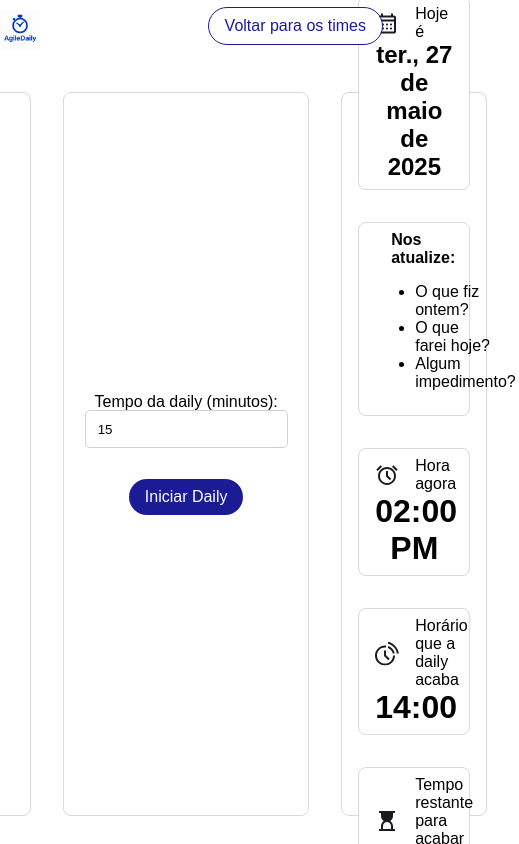
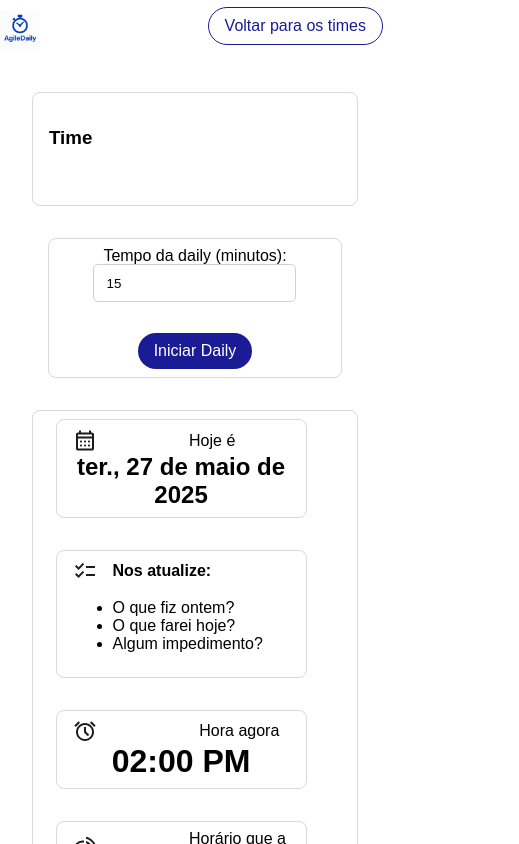
Before and after one commit to tms-5/interface-stopwatch, a Vue app: page /invite in a window 390 px wide. Shown: the top 844 px of the page, 519 px wide, since content can reach past the window. Built offline with nearby package versions, Linux system fonts and the light colour scheme.

Commit message:
feat: enhance DailyScreen and InfoDaily components with responsive design and IDs

```diff
--- a/src/components/DailyScreen/DailyScreen.vue
+++ b/src/components/DailyScreen/DailyScreen.vue
@@ -1,5 +1,5 @@
 <template>
-  <div class="d-flex w-100 h-100 justify-center align-items-center g-2">
+  <div class="d-flex w-100 h-100 justify-center align-items-center g-2" id="daily-screen">
     <div class="col w-25 align-start card">
       <MemberList :teamName="teamName" :members="localMembers" :spokenMembers="spokenMembers"
         :optionalMembers="localOptionalMembers" :spokenOptional="spokenOptional" @move-to-required="moveToRequired"
@@ -272,9 +272,9 @@ export default {
 
       this.spokenOptional = this.spokenOptional.filter(m => m !== member);
 
-        if (!this.localMembers.includes(member)) {
+      if (!this.localMembers.includes(member)) {
         this.localMembers.splice(index, 0, member);
-    }
+      }
 
       this.remainingOptional = newOptional.filter(m => !this.spokenOptional.includes(m));
 
@@ -373,4 +373,20 @@ export default {
     opacity: 0;
   }
 }
+
+@media screen and (max-width: 1000px) {
+  #daily-screen {
+    flex-direction: column;
+    justify-content: flex-start;
+  }
+
+  .col {
+    width: 100% !important;
+  }
+
+  .card {
+    width: 90%;
+  }
+
+}
 </style>
--- a/src/components/InfoDaily/InfoDaily.vue
+++ b/src/components/InfoDaily/InfoDaily.vue
@@ -1,5 +1,5 @@
 <template>
-    <div class="col w-25 g-2 card justify-center">
+    <div class="col w-25 g-2 card justify-center" id="info-daily">
         <div class="card d-grid" id="daily-date">
             <div class="d-flex g-1 text-start mb-1 align-center">
                 <div class="col">
@@ -137,3 +137,14 @@ export default {
     }
 };
 </script>
+<style>
+@media screen and (max-width: 1000px) {
+    #info-daily {
+        width: 100%;
+        margin-bottom: 1rem;
+        display: grid;
+        grid-template-columns: repeat(auto-fill, 279px);
+    }
+
+}
+</style>
```
